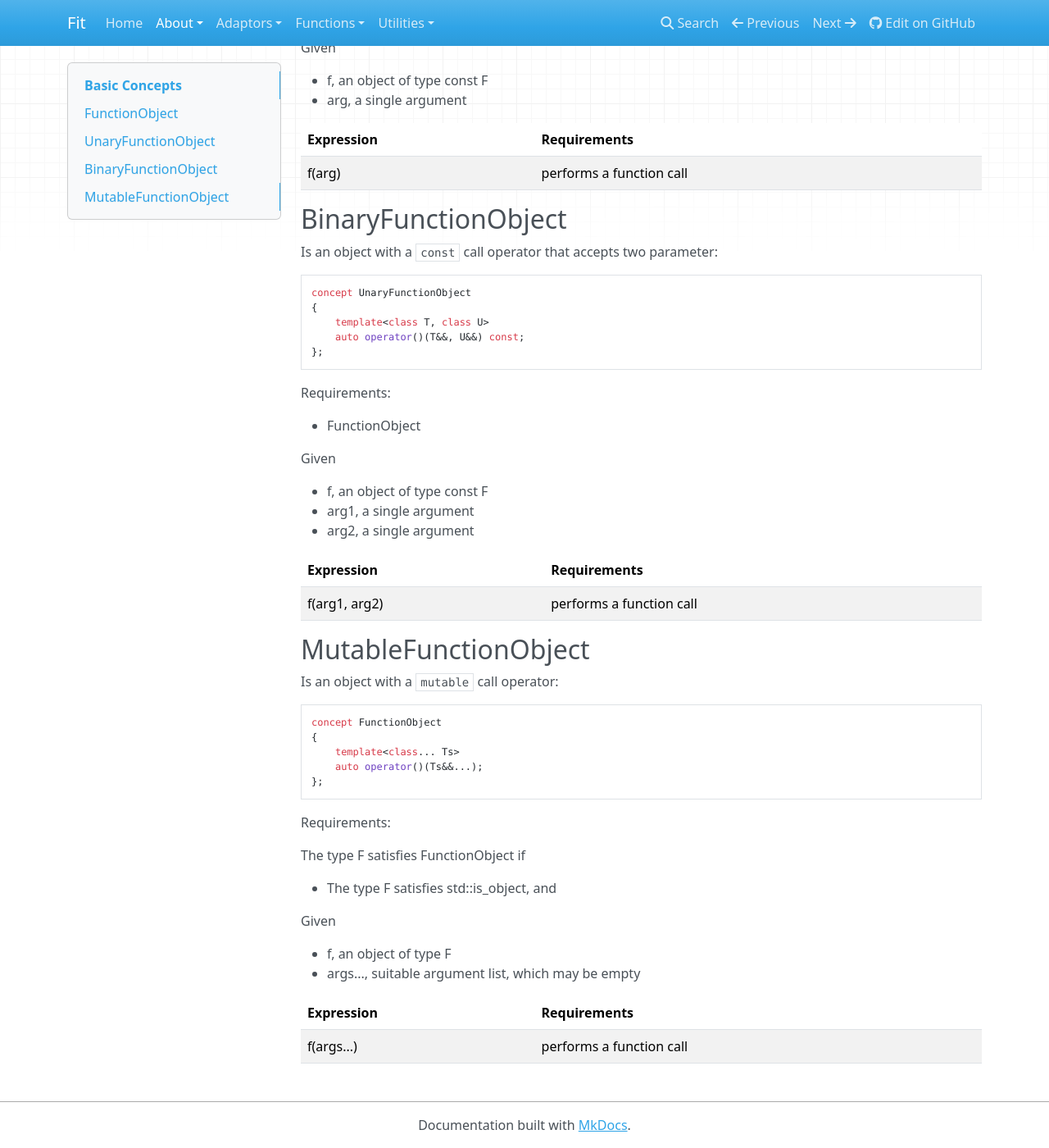
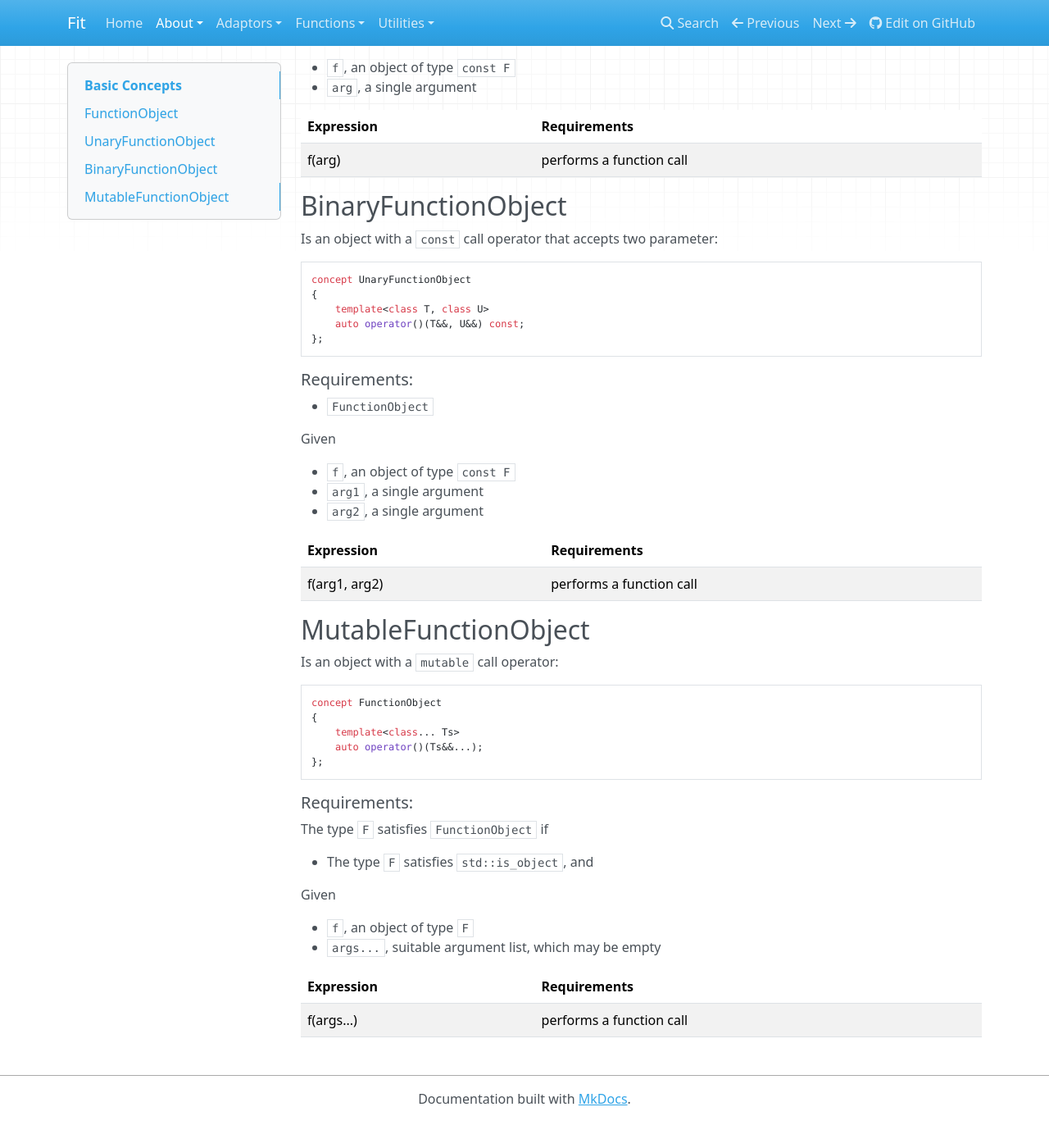
Before and after one commit to boostorg/hof, an MkDocs documentation site: the page built from doc/src/concepts.md, in a window 1280 px wide and 1400 px high, scrolled down 927 px. Shown: the whole window at 82% size. Built offline with MkDocs 1.6.1, drawn with Linux system fonts in a browser that asks for light colours; nearby versions of some CDN libraries; old or Windows-style settings are respelled for this version of MkDocs; after the commit the page ends 2295 px from its top, so only the background shows below that; some of the changed lines change nothing that is shown; some of the changed text lies outside the part shown.

Commit message:
Fix some formatting

````diff
--- a/doc/src/concepts.md
+++ b/doc/src/concepts.md
@@ -14,16 +14,16 @@ concept FunctionObject
 };
 ```
 
-Requirements:
+##### Requirements:
 
-The type F satisfies FunctionObject if
+The type `F` satisfies `FunctionObject` if
 
-* The type F satisfies std::is_object, and
+* The type `F` satisfies `std::is_object`, and
 
 Given
 
-* f, an object of type const F
-* args..., suitable argument list, which may be empty
+* `f`, an object of type `const F`
+* `args...`, suitable argument list, which may be empty
 
 | Expression | Requirements             |
 |------------|--------------------------|
@@ -43,14 +43,14 @@ concept UnaryFunctionObject
 };
 ```
 
-Requirements:
+##### Requirements:
 
-* FunctionObject
+* `FunctionObject`
 
 Given
 
-* f, an object of type const F
-* arg, a single argument
+* `f`, an object of type `const F`
+* `arg`, a single argument
 
 | Expression | Requirements             |
 |------------|--------------------------|
@@ -69,15 +69,15 @@ concept UnaryFunctionObject
 };
 ```
 
-Requirements:
+##### Requirements:
 
-* FunctionObject
+* `FunctionObject`
 
 Given
 
-* f, an object of type const F
-* arg1, a single argument
-* arg2, a single argument
+* `f`, an object of type `const F`
+* `arg1`, a single argument
+* `arg2`, a single argument
 
 | Expression    | Requirements             |
 |---------------|--------------------------|
@@ -96,16 +96,16 @@ concept FunctionObject
 };
 ```
 
-Requirements:
+##### Requirements:
 
-The type F satisfies FunctionObject if
+The type `F` satisfies `FunctionObject` if
 
-* The type F satisfies std::is_object, and
+* The type `F` satisfies `std::is_object`, and
 
 Given
 
-* f, an object of type F
-* args..., suitable argument list, which may be empty
+* `f`, an object of type `F`
+* `args...`, suitable argument list, which may be empty
 
 | Expression | Requirements             |
 |------------|--------------------------|
````
